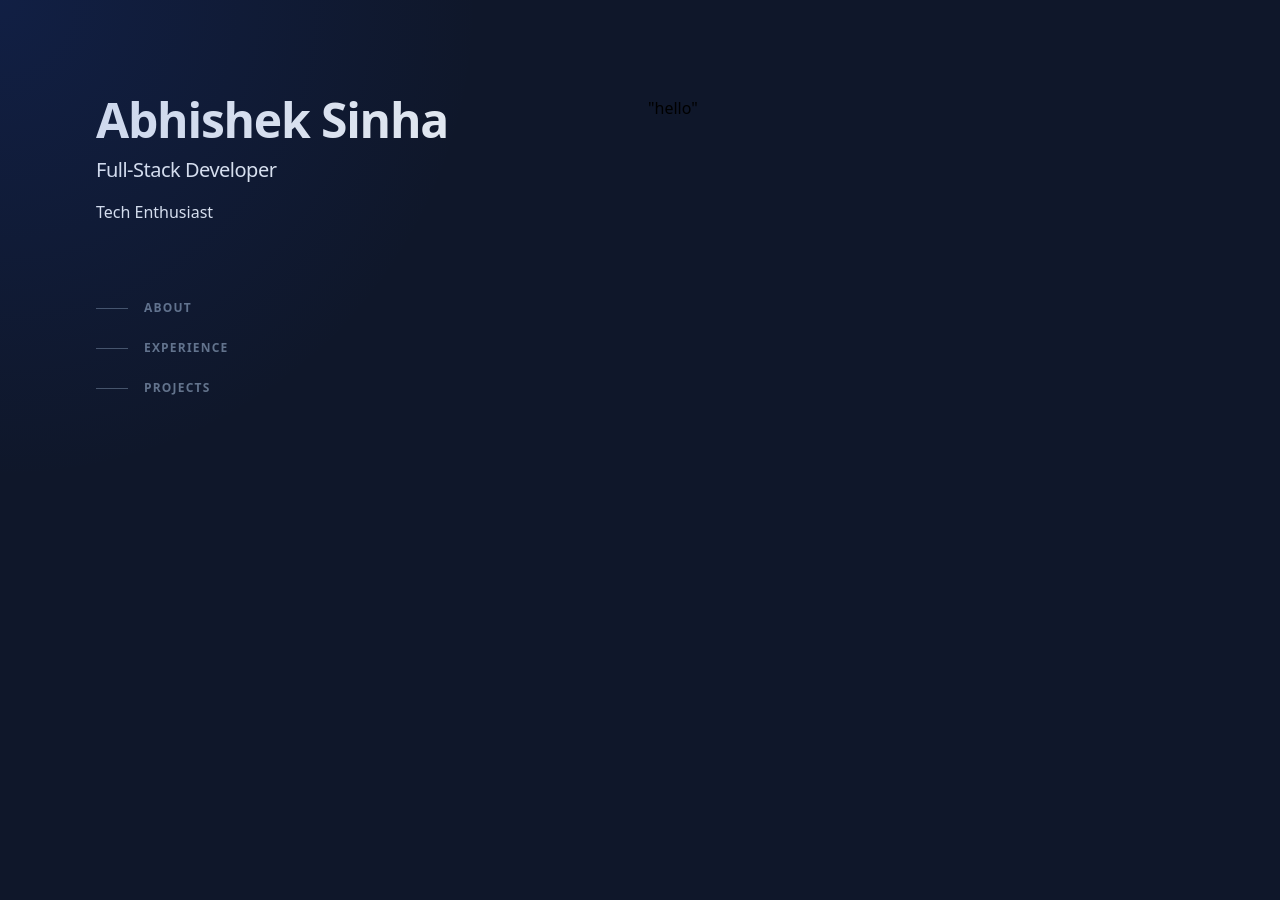
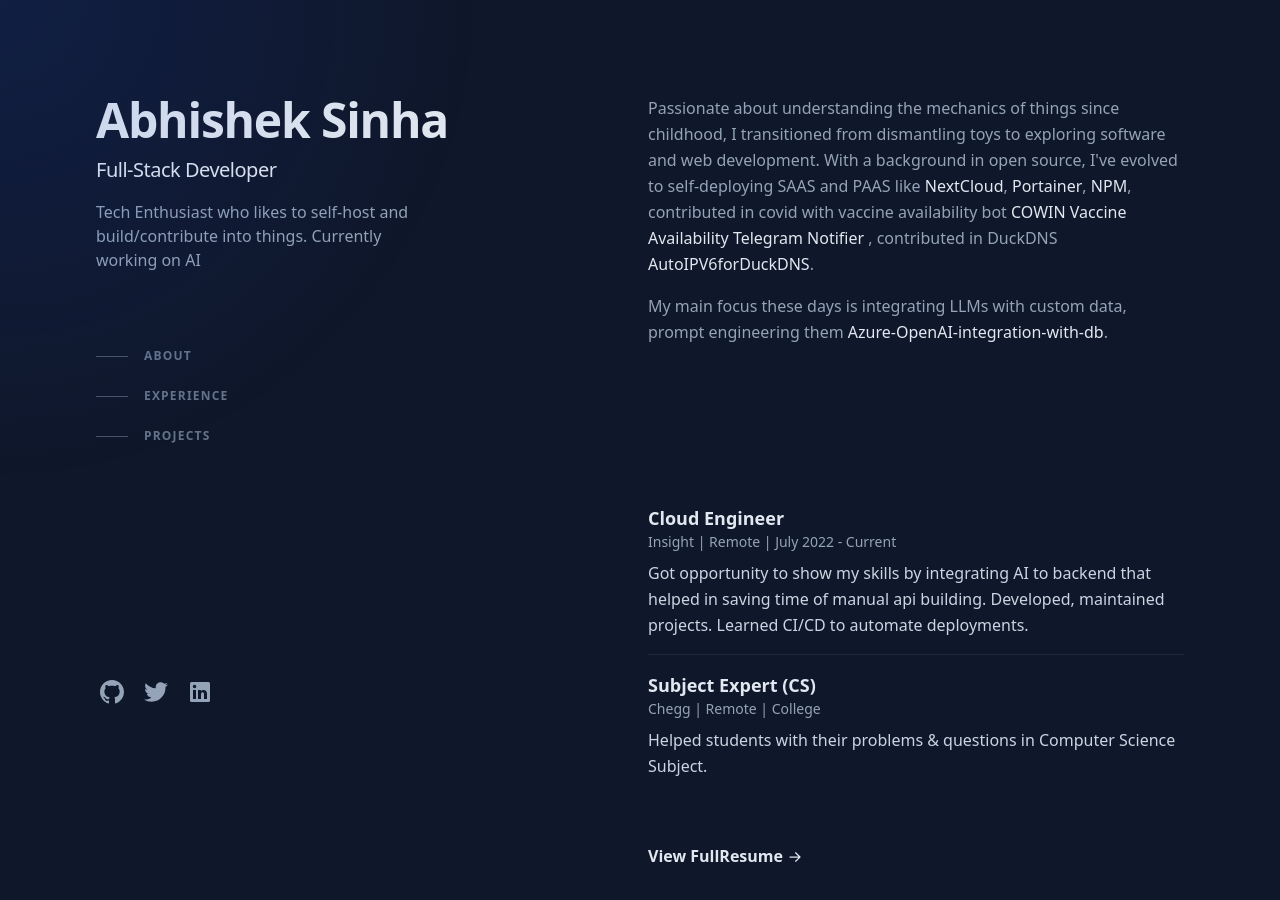
Before and after one commit to sp4rkiop/portfolio, a Next.js app: page / in a window 1280 px wide. Shown: the top 900 px of the page. Before the commit the page ends 800 px from the top, so only its background shows below. Built offline with nearby package versions, Linux system fonts and the light colour scheme.

Commit message:
updates: About section, Experience

```diff
--- a/app/layout.tsx
+++ b/app/layout.tsx
@@ -15,13 +15,17 @@
 
 export default function RootLayout ({ children,}: { children: React.ReactNode; }) {
   return (
-    <html lang="en" className="!scroll-smooth">
-      <body style={{ backgroundColor: '#0f172a'}} className={`${inter.className}`}>
-        <CursorFollower />
-        <div className="mx-auto min-h-screen max-w-screen-xl px-6 py-12 font-sans md:px-12 md:py-20 lg:px-24 lg:py-0">
-          <div className="lg:flex lg:justify-between lg:gap-4">
-              <Header />
-            {children}
+    <html lang="en" className="scroll-smooth">
+      <body className="bg-slate-900 leading-relaxed text-slate-400 antialiased selection:bg-teal-300 selection:text-teal-900">
+        <div id="__next">
+          <div className="__variable_20b187 group/spotlight relative">
+            <CursorFollower />
+            <div className="mx-auto min-h-screen max-w-screen-xl px-6 py-12 font-sans md:px-12 md:py-20 lg:px-24 lg:py-0">
+              <div className="lg:flex lg:justify-between lg:gap-4">
+                <Header />
+                {children}
+              </div>
+            </div>
           </div>
         </div>
       </body>
--- a/app/page.tsx
+++ b/app/page.tsx
@@ -3,15 +3,15 @@
 import Navigation from '@/components/Navigation';
 import AboutSection from '@/components/AboutSection';
 import CursorFollower from '@/components/CursorFollower';
-// import ExperienceSection from '../components/ExperienceSection';
+import ExperienceSection from '../components/Experience';
 // import ProjectsSection from '../components/ProjectsSection';
 
 export default function Home () {
   return (
       <main id="content" className="pt-24 lg:w-1/2 lg:py-24">
         <AboutSection />
-        {/* <ExperienceSection />
-        <ProjectsSection /> */}
+        <ExperienceSection />
+        {/* <ProjectsSection /> */}
         {/* Add more sections as needed */}
       </main>
   );
--- a/components/AboutSection.tsx
+++ b/components/AboutSection.tsx
@@ -1,10 +1,26 @@
-// components/AboutSection.js
+// components/AboutSection.tsx
 import React from 'react';
 
 const AboutSection: React.FC = () => {
   return (
-    <section id="about">
-      <h1>"hello"</h1>
+    <section id="about" className="mb-16 scroll-mt-16 md:mb-24 lg:mb-36 lg:scroll-mt-24" aria-label="About me">
+      <div className="sticky top-0 z-20 -mx-6 mb-4 w-screen bg-slate-900/75 px-6 py-5 backdrop-blur md:-mx-12 md:px-12 lg:sr-only lg:relative lg:top-auto lg:mx-auto lg:w-full lg:px-0 lg:py-0 lg:opacity-0">
+        <h2 className="text-sm font-bold uppercase tracking-widest text-slate-200 lg:sr-only">About</h2>
+      </div>
+      <div>
+        <p className="mb-4">
+        Passionate about understanding the mechanics of things since childhood, I transitioned from dismantling toys to exploring software and web development. With a background in open source, I've evolved to self-deploying SAAS and PAAS like{' '}
+          <a className="font-medium text-slate-200 hover:text-teal-300 focus-visible:text-teal-300" href="https://nextcloud.com/" target="_blank" rel="noreferrer">NextCloud</a>, {' '}
+          <a className="font-medium text-slate-200 hover:text-teal-300 focus-visible:text-teal-300" href="https://www.portainer.io/" target="_blank" rel="noreferrer">Portainer</a>, {' '}
+          <a className="font-medium text-slate-200 hover:text-teal-300 focus-visible:text-teal-300" href="https://nginxproxymanager.com/" target="_blank" rel="noreferrer">NPM</a>, contributed in covid with vaccine availability bot{' '}
+          <a className="font-medium text-slate-200 hover:text-teal-300 focus-visible:text-teal-300" href="https://github.com/SP4RKiOP/Cowin_vaccine_telegram_notifier" target="_blank" rel="noreferrer">COWIN Vaccine Availability Telegram Notifier </a>, contributed in DuckDNS{' '}
+          <a className="font-medium text-slate-200 hover:text-teal-300 focus-visible:text-teal-300" href="https://github.com/SP4RKiOP/AutoIPV6forDuckDNS" target="_blank" rel="noreferrer">AutoIPV6forDuckDNS</a>.
+        </p>
+        <p className="mb-4">
+          My main focus these days is integrating LLMs with custom data, prompt engineering them{' '}
+          <a className="font-medium text-slate-200 hover:text-teal-300 focus-visible:text-teal-300" href="https://github.com/SP4RKiOP/Azure-OpenAI-integration-with-db" target="_blank" rel="noreferrer">Azure-OpenAI-integration-with-db</a>.{' '}
+        </p>
+      </div>
     </section>
   );
 };
--- /dev/null
+++ b/components/Experience.tsx
@@ -0,0 +1,77 @@
+import React from 'react';
+
+const Experience = () => {
+  return (
+    <section
+      id="experience"
+      className="mb-16 scroll-mt-16 md:mb-24 lg:mb-36 lg:scroll-mt-24"
+      aria-label="Work experience"
+    >
+      <div className="sticky top-0 z-20 -mx-6 mb-4 w-screen bg-slate-900/75 px-6 py-5 backdrop-blur md:-mx-12 md:px-12 lg:sr-only lg:relative lg:top-auto lg:mx-auto lg:w-full lg:px-0 lg:py-0 lg:opacity-0">
+        <h2 className="text-sm font-bold uppercase tracking-widest text-slate-200 lg:sr-only">Experience</h2>
+      </div>
+      <div>
+        <ol className="group/list">
+          {/* Experience item 1 */}
+          <li className="py-4 border-b border-slate-800 last:border-b-0">
+            <div className="mb-2">
+              <h3 className="text-lg font-semibold text-slate-200">Cloud Engineer</h3>
+              <p className="text-sm text-slate-400">Insight | Remote | July 2022 - Current</p>
+            </div>
+            <p className="text-slate-300">
+              Got opportunity to show my skills by integrating AI to backend that helped in saving time of manual api building.
+              Developed, maintained projects. Learned CI/CD to automate deployments.
+            </p>
+          </li>
+
+          {/* Experience item 2 */}
+          <li className="py-4 border-b border-slate-800 last:border-b-0">
+            <div className="mb-2">
+              <h3 className="text-lg font-semibold text-slate-200">Subject Expert (CS)</h3>
+              <p className="text-sm text-slate-400">Chegg | Remote | College</p>
+            </div>
+            <p className="text-slate-300">
+              Helped students with their problems & questions in Computer Science Subject.
+            </p>
+          </li>
+
+          {/* Add more experience items as needed */}
+
+        </ol>
+        <div className="mt-12">
+          <a
+            className="inline-flex items-center font-medium leading-tight text-slate-200 font-semibold text-slate-200 group"
+            aria-label="View Full Résumé"
+            href="/resume.pdf"
+          >
+            <span>
+              <span className="border-b border-transparent pb-px transition group-hover:border-teal-300 motion-reduce:transition-none">
+                View Full
+              </span>
+              <span className="whitespace-nowrap">
+                <span className="border-b border-transparent pb-px transition group-hover:border-teal-300 motion-reduce:transition-none">
+                  Resume
+                </span>
+                <svg
+                  xmlns="http://www.w3.org/2000/svg"
+                  viewBox="0 0 20 20"
+                  fill="currentColor"
+                  className="ml-1 inline-block h-4 w-4 shrink-0 -translate-y-px transition-transform group-hover:translate-x-2 group-focus-visible:translate-x-2 motion-reduce:transition-none"
+                  aria-hidden="true"
+                >
+                  <path
+                    fillRule="evenodd"
+                    d="M3 10a.75.75 0 01.75-.75h10.638L10.23 5.29a.75.75 0 111.04-1.08l5.5 5.25a.75.75 0 010 1.08l-5.5 5.25a.75.75 0 11-1.04-1.08l4.158-3.813H3.75A.75.75 0 013 10z"
+                    clipRule="evenodd"
+                  ></path>
+                </svg>
+              </span>
+            </span>
+          </a>
+        </div>
+      </div>
+    </section>
+  );
+};
+
+export default Experience;
--- a/components/Header.tsx
+++ b/components/Header.tsx
@@ -8,11 +8,14 @@
       <div>
         <h1 className="text-4xl font-bold tracking-tight text-slate-200 sm:text-5xl"><a href="/">Abhishek Sinha</a></h1>
         <h2 className="mt-3 text-lg font-medium tracking-tight text-slate-200 sm:text-xl">Full-Stack Developer</h2>
-        <p className="mt-4 max-w-xs leading-normal text-slate-200">Tech Enthusiast</p>
-        {/* Add any other content for the header */}
+        <p className="mt-4 max-w-xs leading-normal">Tech Enthusiast who likes to self-host and build/contribute into things. Currently working on AI</p>
+        <Navigation />
       </div>
-      <Navigation />
-      {/* Add social media icons or navigation links here */}
+      <ul className="ml-1 mt-8 flex items-center" aria-label="Social media">
+        <li className="mr-5 text-xs"><a className="block hover:text-slate-200" href="https://github.com/SP4RKiOP" target="_blank" rel="noreferrer"><span className="sr-only">GitHub</span><svg xmlns="http://www.w3.org/2000/svg" viewBox="0 0 16 16" fill="currentColor" className="h-6 w-6" aria-hidden="true"><path d="M8 0C3.58 0 0 3.58 0 8c0 3.54 2.29 6.53 5.47 7.59.4.07.55-.17.55-.38 0-.19-.01-.82-.01-1.49-2.01.37-2.53-.49-2.69-.94-.09-.23-.48-.94-.82-1.13-.28-.15-.68-.52-.01-.53.63-.01 1.08.58 1.23.82.72 1.21 1.87.87 2.33.66.07-.52.28-.87.51-1.07-1.78-.2-3.64-.89-3.64-3.95 0-.87.31-1.59.82-2.15-.08-.2-.36-1.02.08-2.12 0 0 .67-.21 2.2.82.64-.18 1.32-.27 2-.27.68 0 1.36.09 2 .27 1.53-1.04 2.2-.82 2.2-.82.44 1.1.16 1.92.08 2.12.51.56.82 1.27.82 2.15 0 3.07-1.87 3.75-3.65 3.95.29.25.54.73.54 1.48 0 1.07-.01 1.93-.01 2.2 0 .21.15.46.55.38A8.013 8.013 0 0016 8c0-4.42-3.58-8-8-8z"></path></svg></a></li>
+        <li className="mr-5 text-xs"><a className="block hover:text-slate-200" href="https://twitter.com/abhisheksp4rk" target="_blank" rel="noreferrer"><span className="sr-only">Twitter</span><svg xmlns="http://www.w3.org/2000/svg" viewBox="0 0 248 204" fill="currentColor" className="h-6 w-6" aria-hidden="true"><path id="white_background" d="M221.95,51.29c0.15,2.17,0.15,4.34,0.15,6.53c0,66.73-50.8,143.69-143.69,143.69v-0.04   C50.97,201.51,24.1,193.65,1,178.83c3.99,0.48,8,0.72,12.02,0.73c22.74,0.02,44.83-7.61,62.72-21.66   c-21.61-0.41-40.56-14.5-47.18-35.07c7.57,1.46,15.37,1.16,22.8-0.87C27.8,117.2,10.85,96.5,10.85,72.46c0-0.22,0-0.43,0-0.64   c7.02,3.91,14.88,6.08,22.92,6.32C11.58,63.31,4.74,33.79,18.14,10.71c25.64,31.55,63.47,50.73,104.08,52.76   c-4.07-17.54,1.49-35.92,14.61-48.25c20.34-19.12,52.33-18.14,71.45,2.19c11.31-2.23,22.15-6.38,32.07-12.26   c-3.77,11.69-11.66,21.62-22.2,27.93c10.01-1.18,19.79-3.86,29-7.95C240.37,35.29,231.83,44.14,221.95,51.29z"></path></svg></a></li>
+        <li className="mr-5 text-xs"><a className="block hover:text-slate-200" href="https://www.linkedin.com/in/abhishek-sinha-20a1161a9/" target="_blank" rel="noreferrer"><span className="sr-only">LinkedIn</span><svg xmlns="http://www.w3.org/2000/svg" viewBox="0 0 24 24" fill="currentColor" className="h-6 w-6" aria-hidden="true"><path d="M20.5 2h-17A1.5 1.5 0 002 3.5v17A1.5 1.5 0 003.5 22h17a1.5 1.5 0 001.5-1.5v-17A1.5 1.5 0 0020.5 2zM8 19H5v-9h3zM6.5 8.25A1.75 1.75 0 118.3 6.5a1.78 1.78 0 01-1.8 1.75zM19 19h-3v-4.74c0-1.42-.6-1.93-1.38-1.93A1.74 1.74 0 0013 14.19a.66.66 0 000 .14V19h-3v-9h2.9v1.3a3.11 3.11 0 012.7-1.4c1.55 0 3.36.86 3.36 3.66z"></path></svg></a></li>
+        </ul>
     </header>
   );
 };
```
